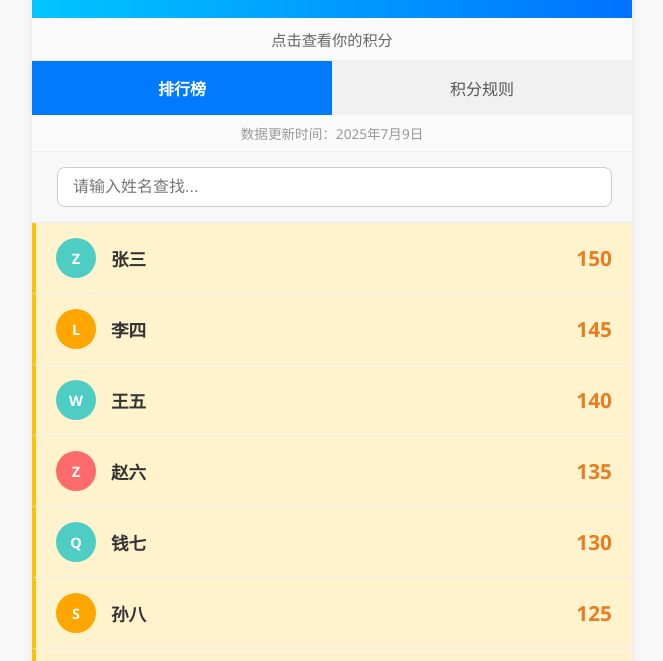
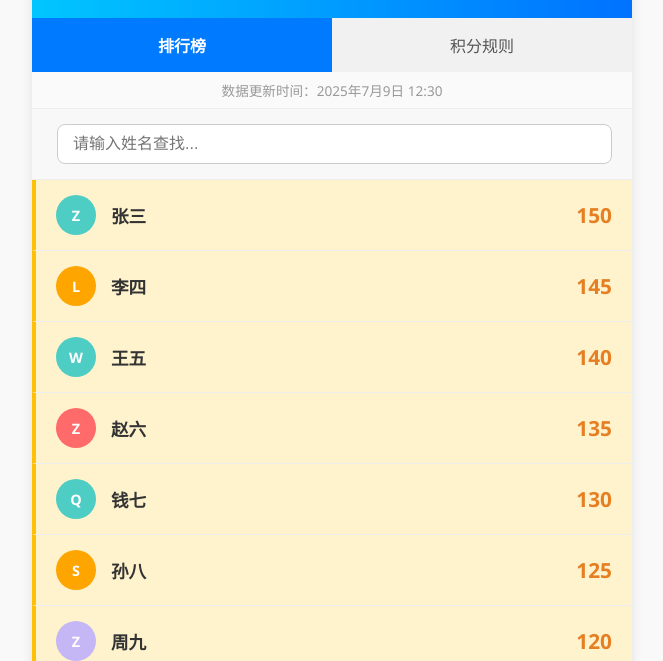
Before and after one commit to 627design/GroupBuyPoints, a plain HTML site: page index.html in a window 1280 px wide. Shown: the part 77-738 px from the top of the page, without its empty margins (308-971 px from the left). Drawn offline with Linux system fonts and the light colour scheme.

Commit message:
第三次更新

```diff
--- a/index.html
+++ b/index.html
@@ -189,7 +189,6 @@
 
 <div class="container">
     <div class="header">保利罗兰团购积分排行榜</div>
-    <div class="subtitle">点击查看你的积分</div>
 
     <!-- Tab 切换导航 -->
     <div class="tabs">
@@ -199,7 +198,7 @@
 
     <!-- Tab 内容 -->
     <div id="rank" class="tab-content active">
-        <div class="update-time">数据更新时间：2025年7月9日</div>
+        <div class="update-time">数据更新时间：2025年7月9日 12:30</div>
         <div class="search-box">
             <input type="text" id="searchInput" placeholder="请输入姓名查找..." oninput="filterUsers()" />
         </div>
```
